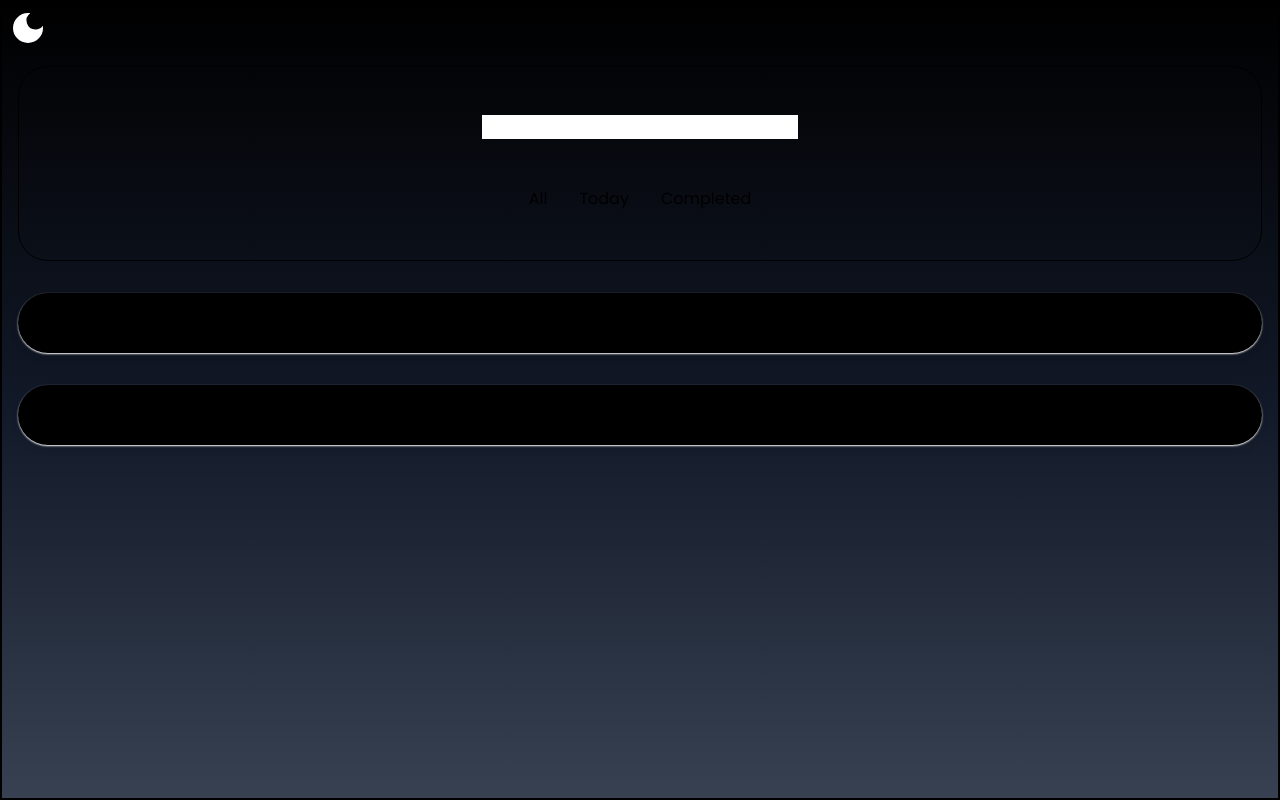
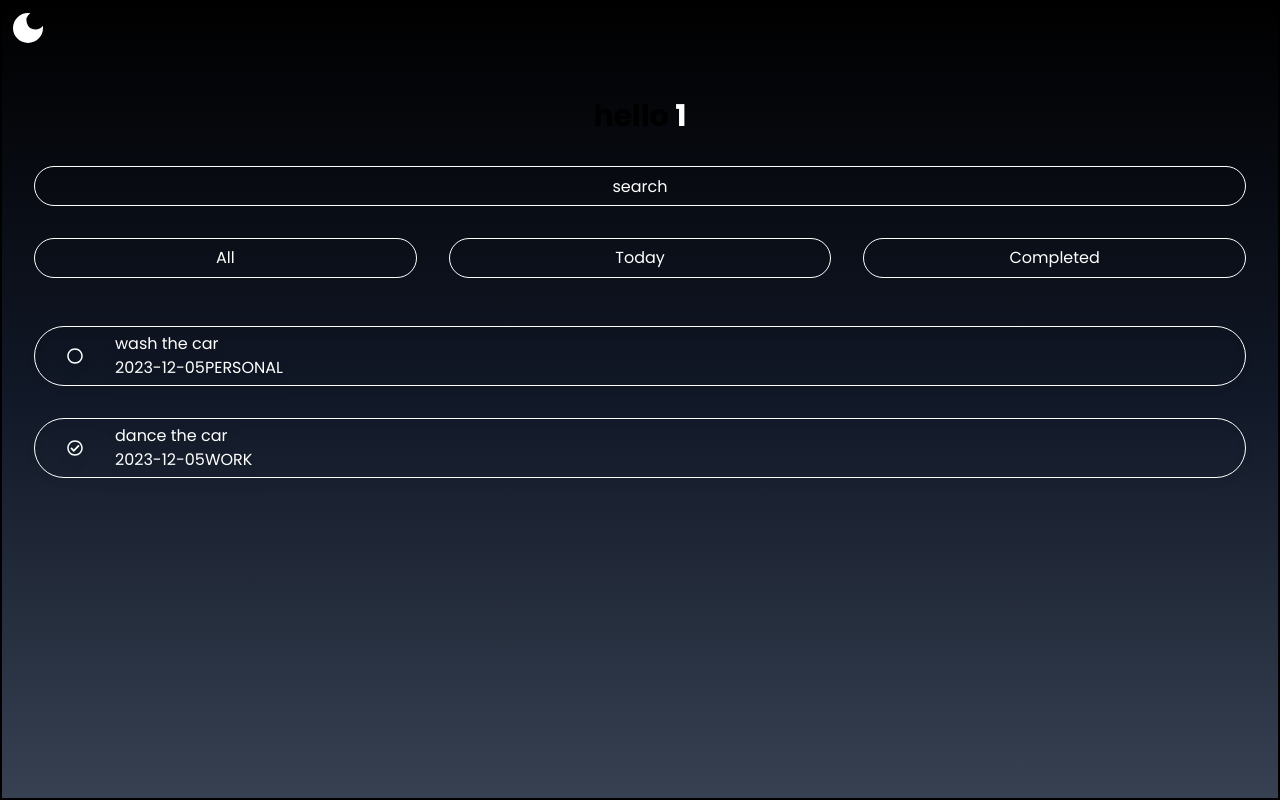
Before and after one commit to cynicalduckling/todo-list, a Next.js app: page /1 in a window 1280 px wide. Built offline with nearby package versions, Linux system fonts and the light colour scheme.

Commit message:
style: design progress of todo page

```diff
--- a/app/[username]/page.jsx
+++ b/app/[username]/page.jsx
@@ -4,7 +4,7 @@ import TodoApp from "@/components/TodoApp";
 
 const Todo = () => {
   return (
-    <div className="border-5 flex min-h-screen grow flex-col items-center justify-center gap-8 border-2 border-black bg-gradient-to-tl from-pink-300 via-purple-300 to-indigo-400 px-4 py-16 dark:bg-gradient-to-t dark:from-gray-700 dark:via-gray-900 dark:to-black">
+    <div className="border-5 flex min-h-screen grow flex-col items-center justify-center gap-4 border-2 border-black bg-gradient-to-tl from-pink-300 via-purple-300 to-indigo-400 px-8 py-16 dark:bg-gradient-to-t dark:from-gray-700 dark:via-gray-900 dark:to-black">
       <TodoApp />
     </div>
   );
--- a/app/globals.css
+++ b/app/globals.css
@@ -4,10 +4,17 @@
 
 @layer components {
     .btn {
-        @apply self-center h-10 px-3 rounded-full border dark:border-white border-black dark:bg-transparent bg-transparent text-black dark:text-white;
+        @apply self-center h-10 px-3 rounded-full border dark:border-white border-black dark:bg-transparent bg-transparent text-black dark:text-white flex justify-center items-center cursor-pointer;
     }
 
     .checkbox {
         @apply bg-black
     }
 }
+
+input[type="search"]::-webkit-search-decoration,
+input[type="search"]::-webkit-search-cancel-button,
+input[type="search"]::-webkit-search-results-button,
+input[type="search"]::-webkit-search-results-decoration {
+    display: none;
+}
--- a/components/Task.jsx
+++ b/components/Task.jsx
@@ -1,12 +1,17 @@
 "use client";
+
+import { FaRegCheckCircle } from "react-icons/fa";
+import { FaRegCircle } from "react-icons/fa";
 
 const Task = ({ task }) => {
   return (
     <div
-      className="flex min-h-[60px] items-center justify-evenly self-stretch rounded-full bg-white px-2 shadow-sm shadow-white drop-shadow-md dark:border-white dark:bg-black"
+      className="flex min-h-[60px] items-center gap-8 self-stretch rounded-full px-8 drop-shadow-lg dark:border dark:border-white dark:bg-transparent dark:text-white"
       action=""
     >
-      <div className="flex gap-4">{task.completed.toString()}</div>
+      <div className="flex gap-4">
+        {task.completed ? <FaRegCheckCircle /> : <FaRegCircle />}
+      </div>
       <div className="flex flex-col justify-between">
         <div className="flex">{task.name}</div>
         <div>
@@ -14,7 +19,6 @@ const Task = ({ task }) => {
           {task.category.toUpperCase()}
         </div>
       </div>
-      dialogu
     </div>
   );
 };
--- a/components/TodoApp.jsx
+++ b/components/TodoApp.jsx
@@ -2,19 +2,30 @@
 import Task from "@/components/Task";
 import Tasks from "@/components/Tasks";
 import ThemeSwitcher from "./ThemeSwitcher";
+import { usePathname } from "next/navigation";
 
 const TodoApp = () => {
+  const pathname = usePathname();
   return (
     <>
       <ThemeSwitcher />
-      <div className="dark: flex grow flex-col items-center justify-evenly self-stretch rounded-[30px] border border-black">
-        <div>
-          <input type="search" name="" id="" />
+      <div className="flex grow flex-col items-center justify-evenly self-stretch rounded-[30px]">
+        <div className="self-stretch text-center text-3xl font-bold">
+          hello <span className="text-white">{pathname.replace("/", "")}</span>
         </div>
-        <div className="flex justify-evenly gap-8">
-          <div>All</div>
-          <div>Today</div>
-          <div>Completed</div>
+        <div className="flex self-stretch">
+          <input
+            className="search flex h-10 grow place-content-center rounded-full bg-white px-8 text-black placeholder:text-center dark:border dark:border-white dark:bg-transparent dark:text-white dark:placeholder-white"
+            type="search"
+            name="search"
+            id="search"
+            placeholder="search"
+          />
+        </div>
+        <div className="flex justify-evenly gap-8 self-stretch">
+          <div className="btn flex-1 grow">All</div>
+          <div className="btn flex-1 grow">Today</div>
+          <div className="btn flex-1 grow">Completed</div>
         </div>
       </div>
       <Tasks className="flex grow-[2] flex-col items-center justify-start gap-8 self-stretch rounded-[30px]">
```
